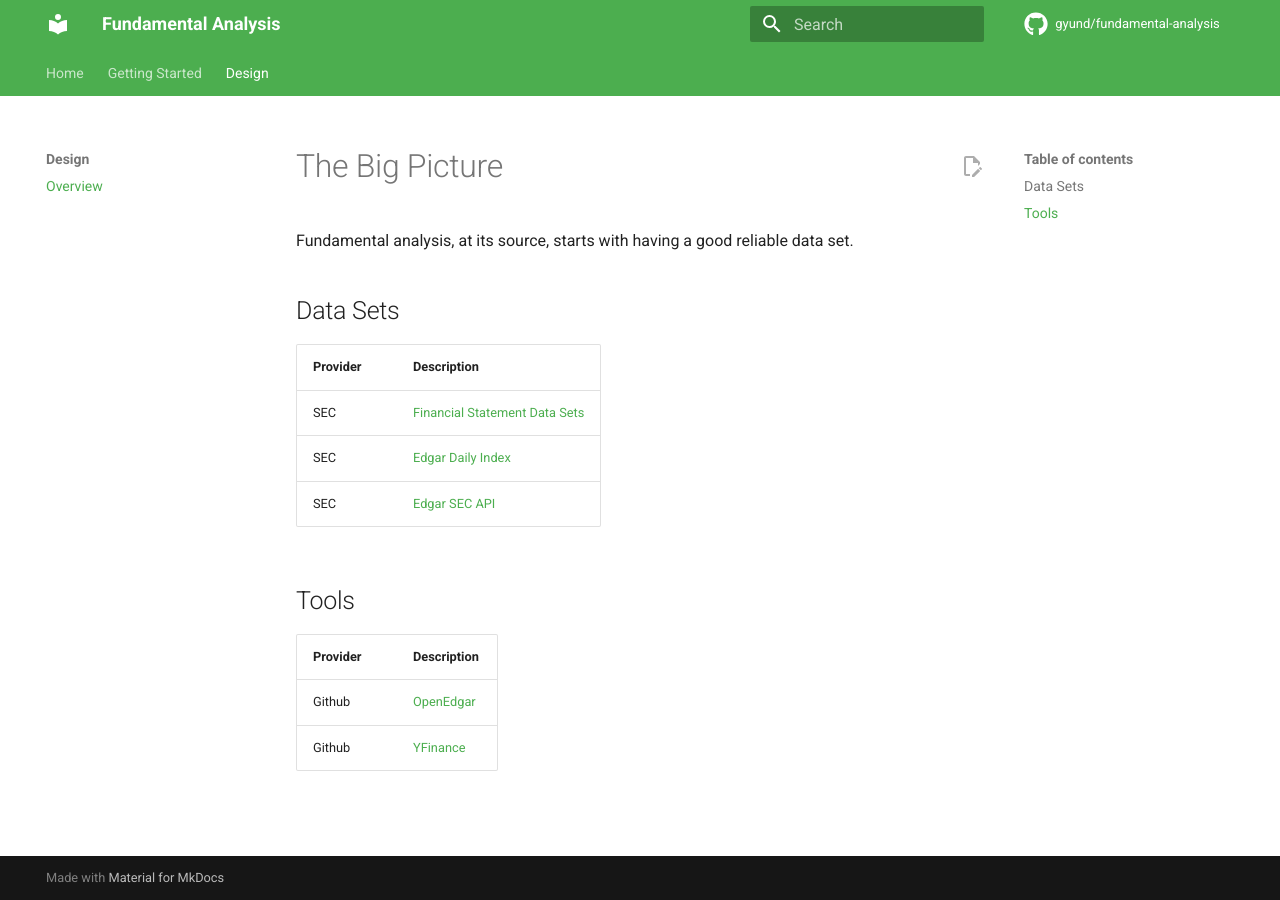
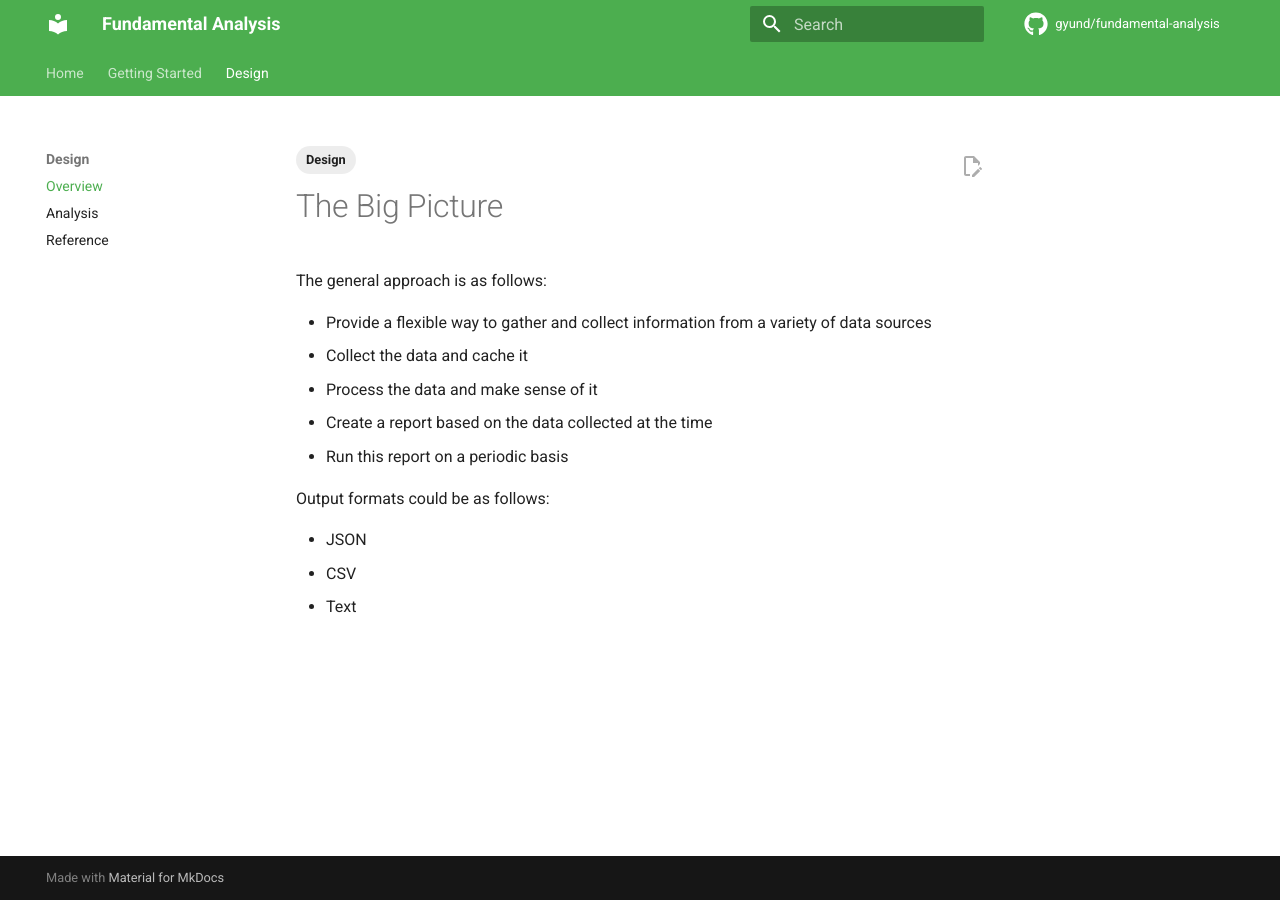
Before and after one commit to gyund/fundamental-analysis, an MkDocs documentation site: the page built from docs/docs/design/overview.md, in a window 1280 px wide. Built offline with MkDocs 1.6.1 and Material for MkDocs 9.7.7, drawn with Linux system fonts in a browser that asks for light colours; comment, search, counter and statistics services are not loaded.

Commit message:
design docs

```diff
--- a/docs/docs/design/overview.md
+++ b/docs/docs/design/overview.md
@@ -1,18 +1,20 @@
+---
+tags:
+  - Design
+---
+
 # The Big Picture
 
-Fundamental analysis, at its source, starts with having a good reliable data set.
+The general approach is as follows:
 
-## Data Sets
+- Provide a flexible way to gather and collect information from a variety of data sources
+- Collect the data and cache it
+- Process the data and make sense of it
+- Create a report based on the data collected at the time
+- Run this report on a periodic basis
 
-| Provider | Description                                                                                  |
-| -------- | -------------------------------------------------------------------------------------------- |
-| SEC      | [Financial Statement Data Sets](https://www.sec.gov/dera/data/financial-statement-data-sets) |
-| SEC      | [Edgar Daily Index](https://www.sec.gov/Archives/edgar/daily-index/)                         |
-| SEC      | [Edgar SEC API](https://www.sec.gov/edgar/sec-api-documentation)                             |
+Output formats could be as follows:
 
-## Tools
-
-| Provider | Description                                          |
-| -------- | ---------------------------------------------------- |
-| Github   | [OpenEdgar](https://github.com/LexPredict/openedgar) |
-| Github   | [YFinance](https://github.com/ranaroussi/yfinance)   |
+- JSON
+- CSV
+- Text
--- a/docs/mkdocs.yml
+++ b/docs/mkdocs.yml
@@ -36,3 +36,5 @@ nav:
   - Getting Started: getting-started.md
   - Design:
       - Overview: design/overview.md
+      - Analysis: design/analysis.md
+      - Reference: design/reference.md
```
Also changed, not shown: docs/docs/design/analysis.md (added, +45 -0 lines), docs/docs/design/reference.md (added, +23 -0 lines).
